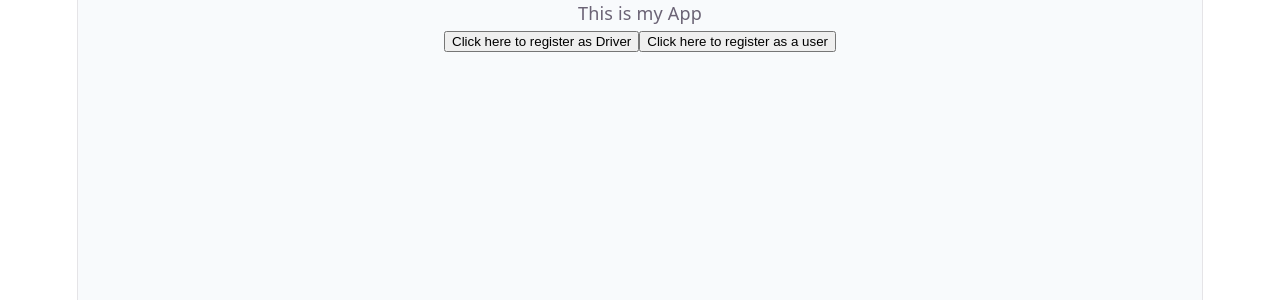
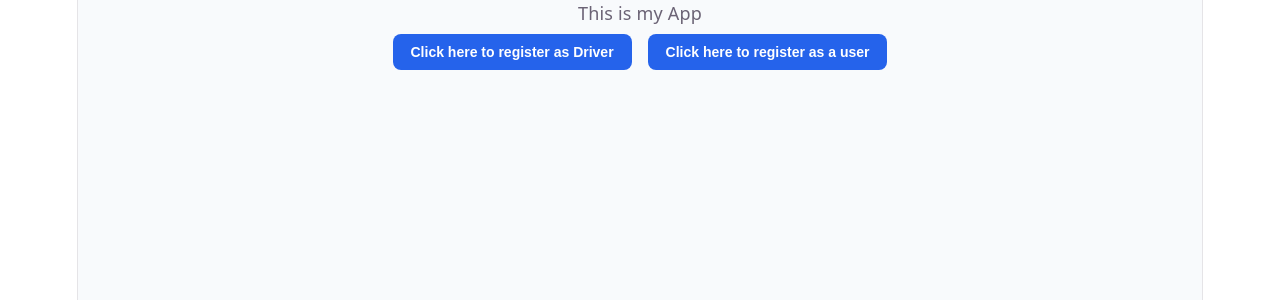
Before and after one commit to PChaudhary0403/RideBookingSystem, a React (Vite) app in the folder Frontend/UI/: page / in a window 1280 px wide. Shown: the top 300 px of the page. Built offline with nearby package versions, Linux system fonts and the light colour scheme; no server answers.

Commit message:
change in ui

```diff
--- a/Frontend/UI/src/pages/Drivers/HomePage.tsx
+++ b/Frontend/UI/src/pages/Drivers/HomePage.tsx
@@ -1,5 +1,15 @@
 import { useNavigate } from 'react-router-dom'
-
+const buttonStyle = {
+  backgroundColor: "#2563EB",
+  color: "white",
+  border: "none",
+  borderRadius: "8px",
+  padding: "10px 18px",
+  cursor: "pointer",
+  fontSize: "14px",
+  fontWeight: "600",
+  margin: "8px",
+};
 function HomePage() {
   const navigate=useNavigate()
   return (
@@ -7,8 +17,8 @@ function HomePage() {
   <div style={{display:"flex",justifyContent:"center",alignItems:"center",height:"100vh"}}>
   <div style={{width: "100%",height: "100vh",backgroundColor: "#F8FAFC"}}>
     <p>This is my App</p>
-    <button onClick={()=>navigate("/driver/register")}>Click here to register as Driver</button>
-    <button onClick={()=>navigate("/users/register")}>Click here to register as a user</button>
+    <button style={buttonStyle} onClick={()=>navigate("/driver/register")}>Click here to register as Driver</button>
+    <button style={buttonStyle} onClick={()=>navigate("/users/register")}>Click here to register as a user</button>
   </div>
   </div>
     </>)
```
